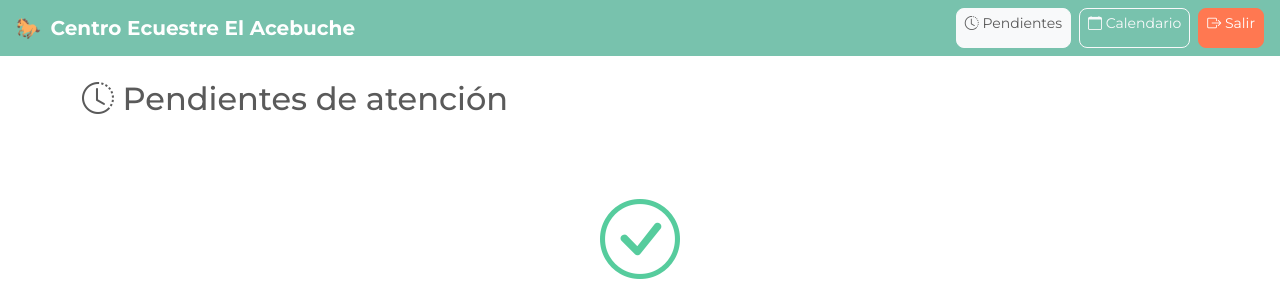
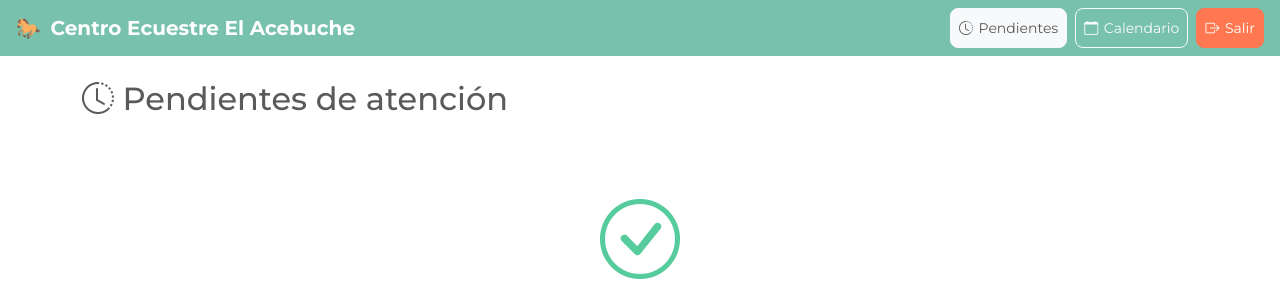
Before and after one commit to msbwindmark-cloud/minuevoacebuche, a Django app: page / in a window 1280 px wide. Shown: the top 300 px of the page. Run offline with Django 5.2, Linux system fonts and the light colour scheme; the visitor is signed in with stand-in values (Sample User, id 1); data that the repository does not hold is empty; some libraries are stand-ins or nearby versions.

Commit message:
fix: errores

```diff
--- a/static/css/app.css
+++ b/static/css/app.css
@@ -44,15 +44,55 @@ body {
   z-index: 9999;
 }
 
-/* Botones táctiles grandes para móvil (dedos con guantes o sucios) */
+/* Botones: texto e icono alineados y centrados */
 .btn {
   min-height: 48px;
-  min-width: 48px;
+  min-width: auto;
+  display: inline-flex !important;
+  align-items: center !important;
+  justify-content: center !important;
+  gap: 0.35rem;
+  white-space: nowrap;
+  vertical-align: middle;
+}
+
+.btn i,
+.btn span,
+.btn svg {
+  flex-shrink: 0;
+  line-height: 1;
 }
 
 .btn-sm {
   min-height: 40px;
-  min-width: 40px;
+  min-width: auto;
+}
+
+/* Texto legible en campos de formulario (evita texto blanco sobre fondo claro) */
+.form-control,
+.form-select,
+textarea.form-control {
+  color: #212529 !important;
+  background-color: #ffffff !important;
+}
+
+/* Catch-all: cualquier input/textarea/select hereda texto oscuro */
+input,
+textarea,
+select {
+  color: #212529;
+}
+
+input::placeholder,
+textarea::placeholder {
+  color: #6c757d !important;
+  opacity: 1;
+}
+
+/* Avisos urgentes: texto oscuro sobre fondo amarillo */
+.alert-warning,
+.alert-warning * {
+  color: #664d03 !important;
 }
 
 /* Tarjetas de reserva en pendientes */
--- a/templates/base.html
+++ b/templates/base.html
@@ -25,7 +25,7 @@
     href="https://cdn.jsdelivr.net/npm/sweetalert2@11.14.5/dist/sweetalert2.min.css"
   >
 
-  <link rel="stylesheet" href="{% static 'css/app.css' %}">
+  <link rel="stylesheet" href="{% static 'css/app.css' %}?v=3">
   {% block extra_css %}{% endblock %}
 </head>
 <body>
@@ -48,9 +48,12 @@
             <i class="bi bi-gear"></i> Configuración
           </a>
         {% endif %}
-        <a href="{% url 'logout' %}" class="btn btn-danger btn-sm">
-          <i class="bi bi-box-arrow-right"></i> Salir
-        </a>
+        <form method="post" action="{% url 'logout' %}" class="d-inline m-0">
+          {% csrf_token %}
+          <button type="submit" class="btn btn-danger btn-sm">
+            <i class="bi bi-box-arrow-right"></i> Salir
+          </button>
+        </form>
       {% else %}
         <a href="{% url 'login' %}" class="btn btn-light btn-sm">
           <i class="bi bi-box-arrow-in-right"></i> Entrar
```
